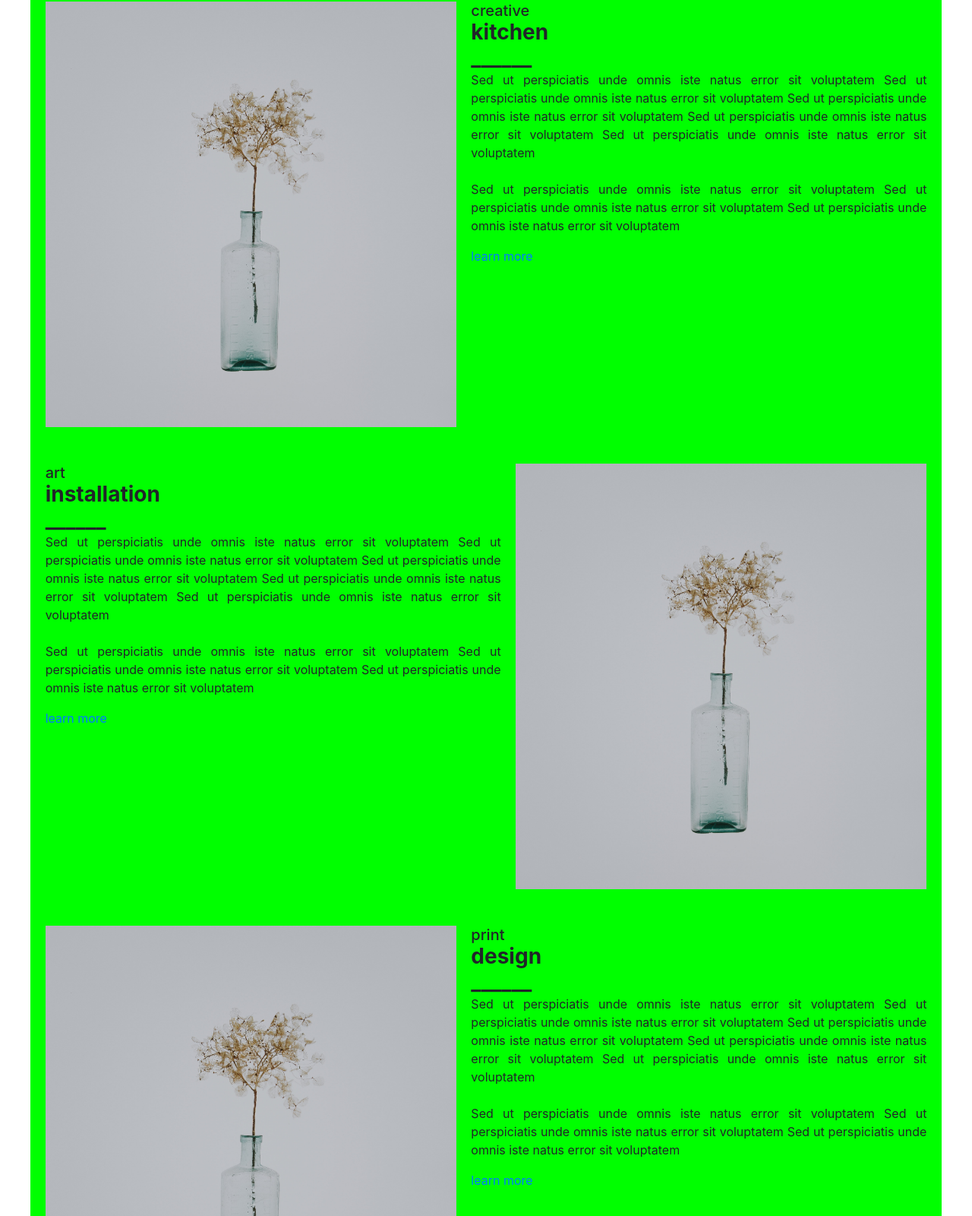
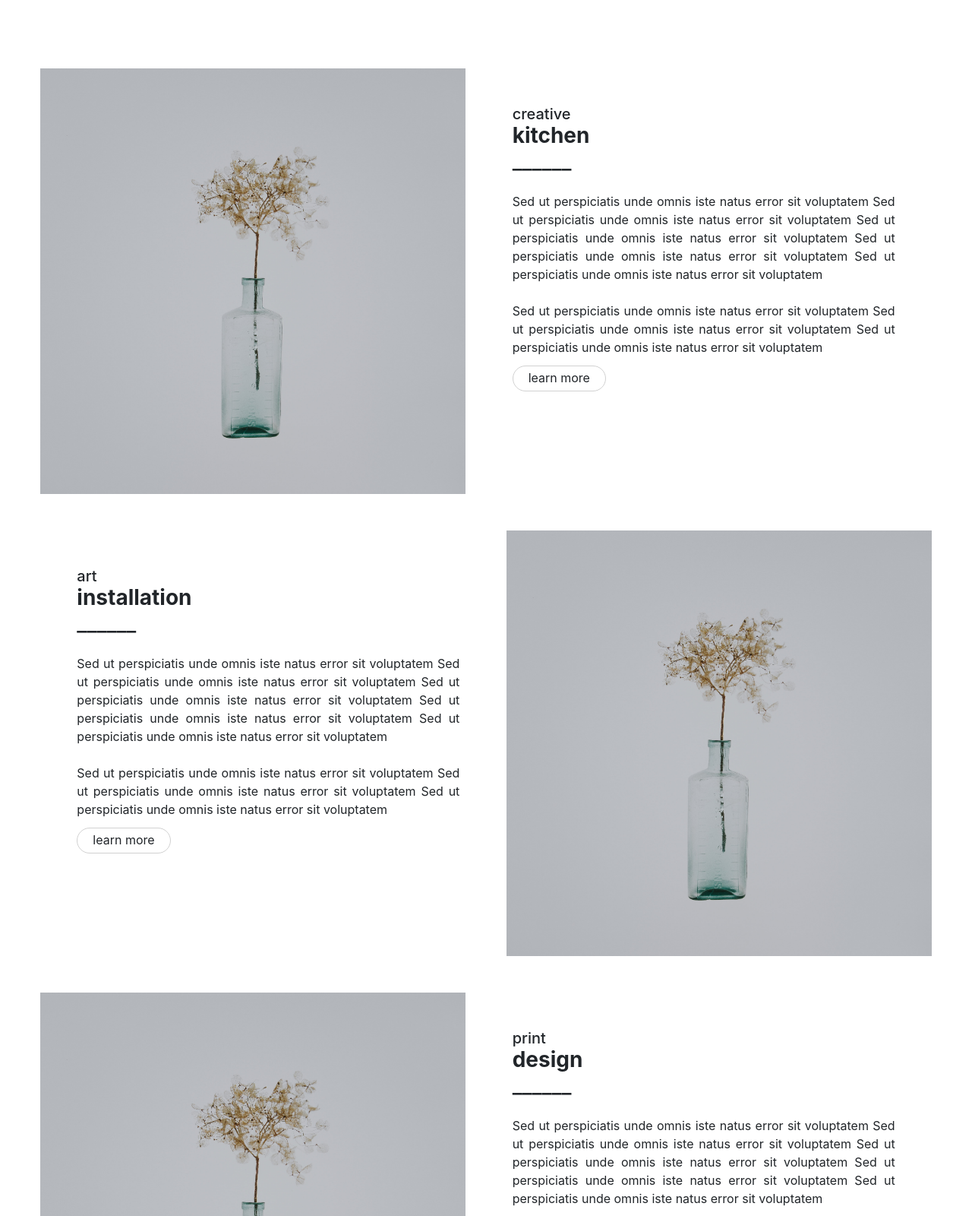
Before and after one commit to ArvydasKacinas/14.-Idomi-paskaita, a plain HTML site: page services.html in a window 1280 px wide. Shown: the part 169-1769 px from the top of the page at 76% size. Drawn offline with nearby package versions, Linux system fonts and the light colour scheme.

Commit message:
services done

```diff
--- a/services.css
+++ b/services.css
@@ -28,6 +28,15 @@ header {
     margin-right: 30px;
 }
 
+.navigation a {
+    color: rgb(209, 209, 209);
+}
+
+.navigation a:hover {
+    text-decoration: none;
+    color: rgb(0, 0, 0);
+}
+
 .navigation ul li:last-child {
     margin-right: 0px;
 }
@@ -35,7 +44,6 @@ header {
 .middle {
     margin: auto;
     max-width: 1200px;
-    background-color: lime;
 }
 
 .banner-content {
@@ -60,6 +68,50 @@ img {
     max-width: 50%;
 }
 
+/* .title-container a {
+    text-decoration: none;
+    color: inherit;
+    border: solid 1px rgb(209, 209, 209);
+    border-radius: 20px;
+    padding-top: 5px;
+    padding-bottom: 7px;
+    padding-left: 20px;
+    padding-right: 20px;
+}
+
+.title-container a:hover {
+    text-decoration: none;
+    color: inherit;
+    border: solid 1px black
+} */
+
+.middle-links {
+    text-decoration: none;
+    color: inherit;
+}
+
+.middle-links:hover {
+    color: rgb(255, 203, 147);
+    text-decoration: none;
+}
+
+.learn {
+    text-decoration: none;
+    color: inherit;
+    border: solid 1px rgb(209, 209, 209);
+    border-radius: 20px;
+    padding-top: 5px;
+    padding-bottom: 7px;
+    padding-left: 20px;
+    padding-right: 20px;
+}
+
+.learn:hover {
+    text-decoration: none;
+    color: inherit;
+    border: solid 1px black
+}
+
 footer {
     margin: auto;
     max-width: 1200px;
--- a/services.html
+++ b/services.html
@@ -21,11 +21,11 @@
         <div class="pt-2 pr-1">
             <nav class="navigation">
                 <ul>
-                    <li><a href="#">about us</a></li>
-                    <li><a href="services.html">services</a></li>
-                    <li><a href="#">works</a></li>
-                    <li><a href="#">blog</a></li>
-                    <li><a href="#">contact</a></li>
+                    <li><a id="navAbUs" href="#">about us</a></li>
+                    <li><a id="navServ" href="services.html">services</a></li>
+                    <li><a id="navWork" href="#">works</a></li>
+                    <li><a id="navBlog" href="#">blog</a></li>
+                    <li><a id="navCon" href="#">contact</a></li>
                 </ul>
             </nav>
         </div>
@@ -33,47 +33,59 @@
 
 
     <main class="middle">
-        <div class="pb-5">
+        <div class="pb-5 mt-5 mb-5">
             <h1 class="main-text text-center display-4">services</h1>
         </div>
         <section class="banner-content mb-5 mt-2">
             <div class="image-container">
-                <img src="test.jpg" class="img-fluid">
+                <img src="test.jpg" class="img-fluid" width = "560px" height = "560px">
             </div>
-            <div class="title-container float-start">
-                <h5>creative</h5>
-                <h3 class="font-weight-bold">kitchen<br>______</h3>
+            <div class="title-container float-start p-5">
+                <a class="middle-links" href="#">
+                    <h5>creative</h5>
+                    <h3 class="font-weight-bold">kitchen</h3>
+                </a>
+                <h3>______</h3>
+                <br>
                 <p class="text-justify">Sed ut perspiciatis unde omnis iste natus error sit voluptatem Sed ut perspiciatis unde omnis iste natus error sit voluptatem Sed ut perspiciatis unde omnis iste natus error sit voluptatem Sed ut perspiciatis unde omnis iste natus error sit voluptatem Sed ut perspiciatis unde omnis iste natus error sit voluptatem<br><br>Sed ut perspiciatis unde omnis iste natus error sit voluptatem Sed ut perspiciatis unde omnis iste natus error sit voluptatem Sed ut perspiciatis unde omnis iste natus error sit voluptatem  </p>
-                <a href="#">learn more</a>
+                <a class="learn" href="#">learn more</a>
             </div>
         </section>
         <section class="banner-content mb-5 mt-5">
-            <div class="title-container">
-                <h5>art</h5>
-                <h3 class="font-weight-bold">installation<br>______</h3>
+            <div class="title-container p-5">
+                <a class="middle-links" href="#">
+                    <h5>art</h5>
+                    <h3 class="font-weight-bold">installation</h3>
+                </a>
+                <h3>______</h3>
+                <br>
                 <p class="text-justify">Sed ut perspiciatis unde omnis iste natus error sit voluptatem Sed ut perspiciatis unde omnis iste natus error sit voluptatem Sed ut perspiciatis unde omnis iste natus error sit voluptatem Sed ut perspiciatis unde omnis iste natus error sit voluptatem Sed ut perspiciatis unde omnis iste natus error sit voluptatem<br><br>Sed ut perspiciatis unde omnis iste natus error sit voluptatem Sed ut perspiciatis unde omnis iste natus error sit voluptatem Sed ut perspiciatis unde omnis iste natus error sit voluptatem  </p>
-                <a href="#">learn more</a>
+                <a class="learn" href="#">learn more</a>
             </div>
             <div class="image-container">
-                <img src="test.jpg" class="img-fluid">
+                <img src="test.jpg" class="img-fluid" width = "560px" height = "560px">
             </div>
         </section>
-        <section class="banner-content mb-2 mt-5">
+        <section class="banner-content mb-5 mt-5">
             <div class="image-container">
-                <img src="test.jpg" class="img-fluid">
+                <img src="test.jpg" class="img-fluid" width = "560px" height = "560px">
             </div>
-            <div class="title-container">
-                <h5>print</h5>
-                <h3 class="font-weight-bold">design<br>______</h3>
+            <div class="title-container p-5">
+                <a class="middle-links" href="#">
+                    <h5>print</h5>
+                    <h3 class="font-weight-bold">design</h3>
+                </a>
+                <h3>______</h3>
+                <br>
                 <p class="text-justify">Sed ut perspiciatis unde omnis iste natus error sit voluptatem Sed ut perspiciatis unde omnis iste natus error sit voluptatem Sed ut perspiciatis unde omnis iste natus error sit voluptatem Sed ut perspiciatis unde omnis iste natus error sit voluptatem Sed ut perspiciatis unde omnis iste natus error sit voluptatem<br><br>Sed ut perspiciatis unde omnis iste natus error sit voluptatem Sed ut perspiciatis unde omnis iste natus error sit voluptatem Sed ut perspiciatis unde omnis iste natus error sit voluptatem  </p>
-                <a href="#">learn more</a>
+                <a class="learn" href="#">learn more</a>
             </div>
         </section>
     </main>
 
 
-    <footer class="mt-1">
-        <div>
+    <footer class="mt-5">
+        <div class="mt-5">
             <p class="text-center font-weight-bold">© 2016 clemo.</p>
         </div>
         <div>
--- a/services.js
+++ b/services.js
@@ -0,0 +1,12 @@
+let aboutUs=document.getElementById("navAbUs");
+let services=document.getElementById("navServ");
+let works=document.getElementById("navWork");
+let blog=document.getElementById("navBlog");
+let contacts=document.getElementById("navCon");
+
+aboutUs.addEventListener("click", paspaudimas);
+aboutUs.addEventListener("mouseover", uzvedimas);
+
+function uzvedimas(){
+    document.getElementById("navAbUs").style.color="#000000"
+}
```
